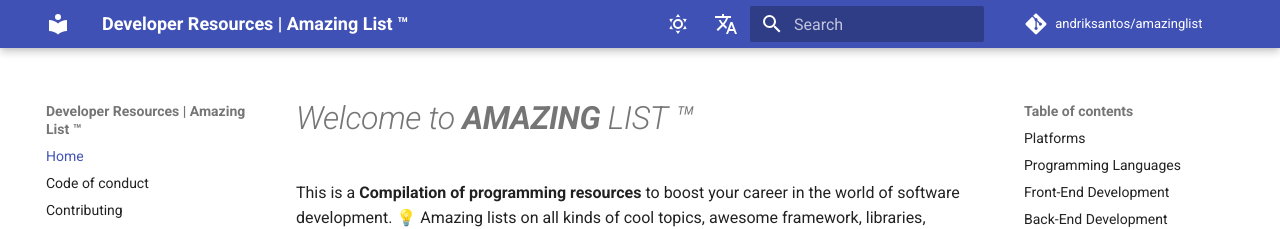
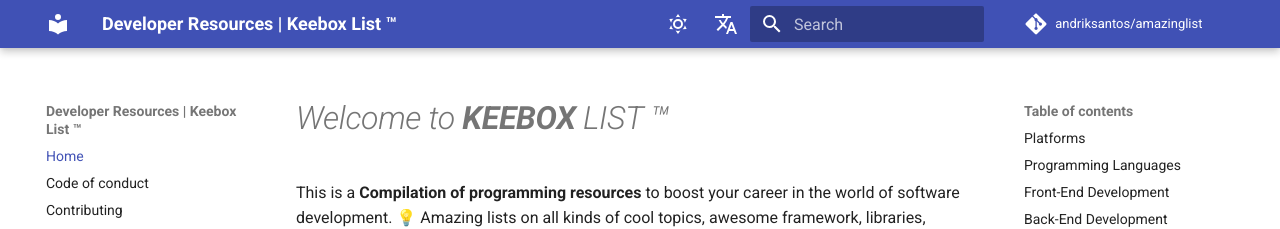
Before and after one commit to andriksantos/keebox, an MkDocs documentation site: the page built from docs/index.md, in a window 1280 px wide and 900 px high. Shown: the top 229 px of the window. Built offline with MkDocs 1.6.1 and Material for MkDocs 9.7.7, drawn with Linux system fonts in a browser that asks for light colours; comment, search, counter and statistics services are not loaded.

Commit message:
create the site with mkdocs build

```diff
--- a/docs/index.md
+++ b/docs/index.md
@@ -1,4 +1,4 @@
-# _Welcome to **AMAZING** LIST ™_
+# _Welcome to **KEEBOX** LIST ™_
 
 This is a **Compilation of programming resources** to boost your career in the world of software development. 💡 Amazing lists on all kinds of cool topics, awesome framework, libraries, software and resources for your **_off-limits project!_**
 
--- a/mkdocs.yml
+++ b/mkdocs.yml
@@ -1,5 +1,5 @@
 # Project information
-site_name: Developer Resources | Amazing List ™
+site_name: Developer Resources | Keebox List ™
 site_url: https://andriksantos.github.io/amazinglist/
 site_author: Andrik Santos ™
 site_description: >-
@@ -91,9 +91,9 @@
     - name: Español
       link: /es/
       lang: es
-    - name: Chino
-      link: /zh/
-      lang: zh
+    - name: English
+      link: /en/
+      lang: en
 
 
 # Google Analytics
```
Also changed, not shown: site/404.html, site/code-of-conduct/index.html, site/contributing/index.html, site/index.html, site/search/search_index.json, site/sitemap.xml, 1 other file.
